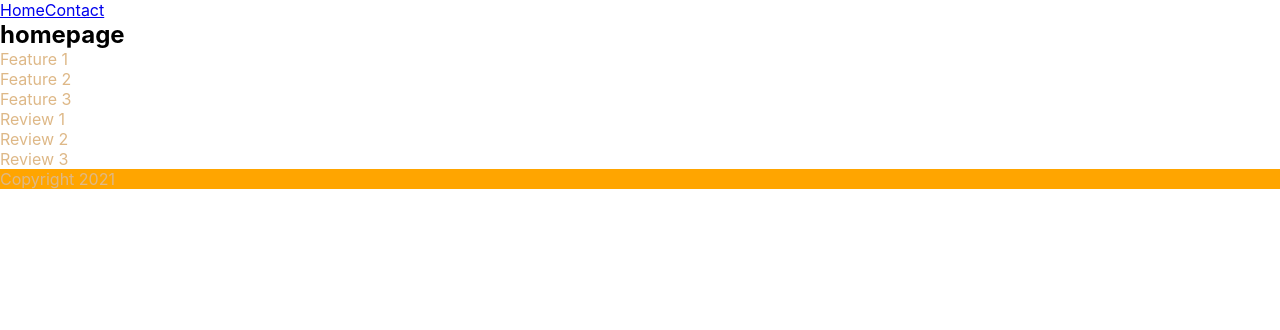
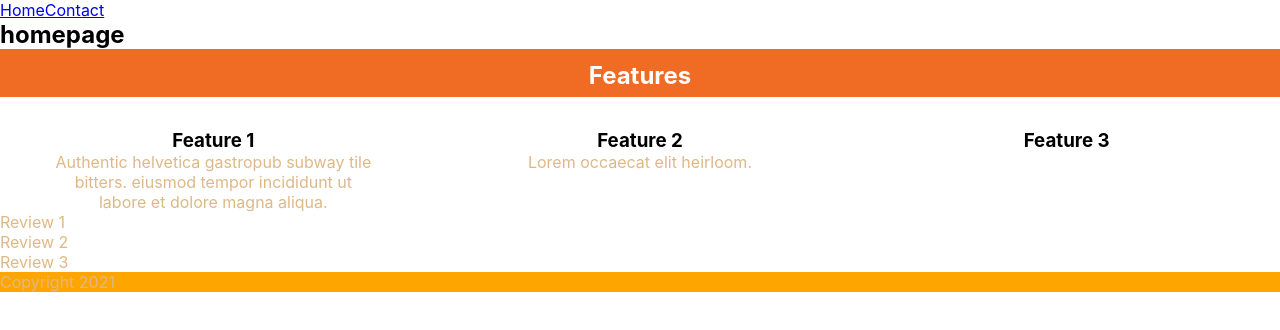
Before and after one commit to leaf-junkie/react-code-challenge, a React (Create React App) app: page / in a window 1280 px wide. Shown: the top 330 px of the page. Built offline with nearby package versions, Linux system fonts and the light colour scheme.

Commit message:
Begin to structure Features section

```diff
--- a/src/components/Features/Features.css
+++ b/src/components/Features/Features.css
@@ -1,3 +1,18 @@
-p {
-    color: #3e5aa8;
+.banner {
+    height: 6vh;
+    padding: 1.5vh;
+    background-color: #F06B23;
+    color: #fff;
+    text-align: center;
 }
+
+.features {
+    display: flex;
+    justify-content: space-around;
+}
+
+.feature {
+    margin-top: 4vh;
+    width: 25vw;
+    text-align: center;
+}
--- a/src/components/Features/Features.js
+++ b/src/components/Features/Features.js
@@ -1,19 +1,31 @@
-import React from "react";
-import "./Features.css";
+import React from 'react';
+import './Features.css';
 
 function Features() {
   return (
-    <section className="features">
-        <div className="feature">
-            <p>Feature 1</p>
+    <>
+    <section className='banner'>
+      <h2>Features</h2>
+    </section>
+    <section className='features'>
+        <div className='feature'>
+          <h3>Feature 1</h3>
+          <p>
+            Authentic helvetica gastropub subway tile bitters.
+            eiusmod tempor incididunt ut labore et dolore magna aliqua.
+          </p>
         </div>
-        <div>
-            <p>Feature 2</p>
+        <div className='feature'>
+          <h3>Feature 2</h3>
+          <p>
+          Lorem occaecat elit heirloom.
+          </p>
         </div>
-        <div>
-            <p>Feature 3</p>
+        <div className='feature'>
+          <h3>Feature 3</h3>
         </div>
     </section>
+    </>
   );
 }
 
```
